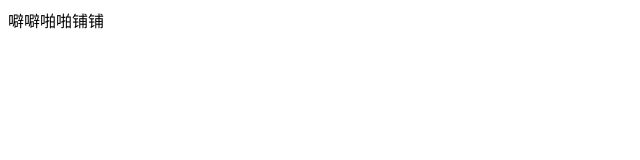
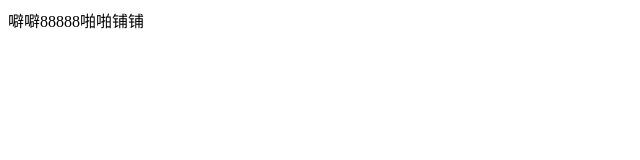
Before and after one commit to yyyrpp/dome, a plain HTML site: page index.html in a window 1280 px wide. Shown: the full height of the page, 0-640 px from the left. Drawn offline with Linux system fonts and the light colour scheme.

Commit message:
Update index.html

```diff
--- a/index.html
+++ b/index.html
@@ -9,7 +9,7 @@
 </head>
 
 <body>
-    <div>噼噼啪啪铺铺</div>
+    <div>噼噼88888啪啪铺铺</div>
 </body>
 
 </html>
```
